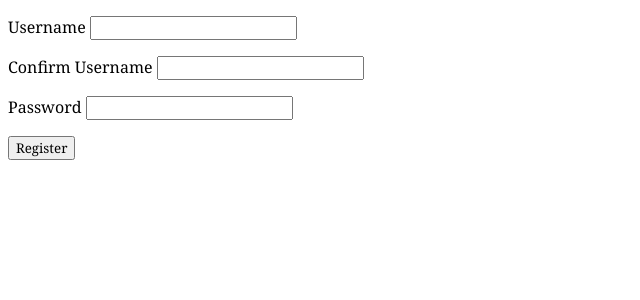
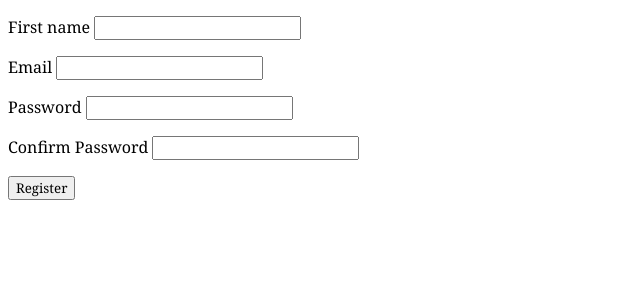
Before and after one commit to Matthew-Robinson-UK/Flask-Portfolio, a Flask app: page /register in a window 1280 px wide. Shown: the part 30-330 px from the top of the page, without its empty margins (0-640 px from the left). Run offline with Flask 2, Linux system fonts and the light colour scheme.

Commit message:
Updated databases and webpages to allow login by email and registering using first name and email

```diff
--- a/blog/forms.py
+++ b/blog/forms.py
@@ -4,20 +4,20 @@ from wtforms.validators import DataRequired, EqualTo, ValidationError, Regexp
 from blog.models import User
 
 class RegistrationForm(FlaskForm):
-  username = StringField('Username',validators=[DataRequired(),Regexp('^[a-z]{6,8}$',message='Your username should be between 6 and 8 characters long, and can only contain lowercase letters.'),EqualTo('confirm_username', message='Usernames do not match. Try again')])
-  confirm_username = StringField('Confirm Username',validators=[DataRequired()])
-  password = PasswordField('Password',validators=[DataRequired()])
+  username = StringField('First name',validators=[DataRequired()])
+  email = StringField('Email',validators=[DataRequired()])
+  password = PasswordField('Password',validators=[DataRequired(),Regexp('^[a-zA-Z0-9]{1,20}$',message='Your password should be up to 20 characters long, containing letters and numbers only.'),EqualTo('confirm_password', message='Passwords do not match. Please try again.')])
+  confirm_password = PasswordField('Confirm Password',validators=[DataRequired()])
   submit = SubmitField('Register')
 
-
-  def validate_username(self, username):
-    user = User.query.filter_by(username=username.data).first()
+  def validate_email(self, email):
+    user = User.query.filter_by(email=email.data).first()
     if user is not None:
-      raise ValidationError('Username already exist. Please choose a different one.')
+      raise ValidationError('Email already exists. Please choose a different one.')
 
 
 
 class LoginForm(FlaskForm):
-  username = StringField('Username',validators=[DataRequired()])
+  email = StringField('Email',validators=[DataRequired()])
   password = PasswordField('Password',validators=[DataRequired()])
   submit = SubmitField('Login')
--- a/blog/models.py
+++ b/blog/models.py
@@ -17,7 +17,8 @@ class Post(db.Model):
 
 class User(UserMixin,db.Model):
   id = db.Column(db.Integer, primary_key=True)
-  username = db.Column(db.String(15), unique=True, nullable=False)
+  username = db.Column(db.String(15), nullable=False)
+  email = db.Column(db.String(120), unique=True, nullable=False)
   hashed_password=db.Column(db.String(128))
   post = db.relationship('Post', backref='user', lazy=True)
 
--- a/blog/routes.py
+++ b/blog/routes.py
@@ -24,7 +24,7 @@ def post(post_id):
 def register():
   form = RegistrationForm()
   if form.validate_on_submit():
-    user = User(username=form.username.data, password=form.password.data)
+    user = User(username=form.username.data, email=form.email.data, password=form.password.data)
     db.session.add(user)
     db.session.commit()
     flash('Registration successful!')
@@ -40,7 +40,7 @@ def registered():
 def login():
   form = LoginForm()
   if form.validate_on_submit():
-    user = User.query.filter_by(username=form.username.data).first()
+    user = User.query.filter_by(email=form.email.data).first()
     if user is not None and user.verify_password(form.password.data):
       login_user(user)
       flash('You\'ve successfully logged in,'+' '+ current_user.username +'!')
--- a/blog/templates/login.html
+++ b/blog/templates/login.html
@@ -2,7 +2,7 @@
 {% block content %}
 <form method="POST" action="">
   {{ form.csrf_token }}
-  <p>{{ form.username.label }} {{ form.username }}</p>
+  <p>{{ form.email.label }} {{ form.email }}</p>
   <p>{{ form.password.label }} {{ form.password }}</p>
   <p><input type="submit" value="Login"></p>
 </form>
--- a/blog/templates/register.html
+++ b/blog/templates/register.html
@@ -3,8 +3,9 @@
 <form method="POST" action="">
   {{ form.csrf_token }}
   <p>{{ form.username.label }} {{ form.username }}</p>
-  <p>{{ form.confirm_username.label }} {{ form.confirm_username }}</p>
+  <p>{{ form.email.label }} {{ form.email }}</p>
   <p>{{ form.password.label }} {{ form.password }}</p>
+  <p>{{ form.confirm_password.label }} {{ form.confirm_password }}</p>
   <input type="submit" value="Register">
 </form>
 
```
Also changed, not shown: blog/blog.db.
